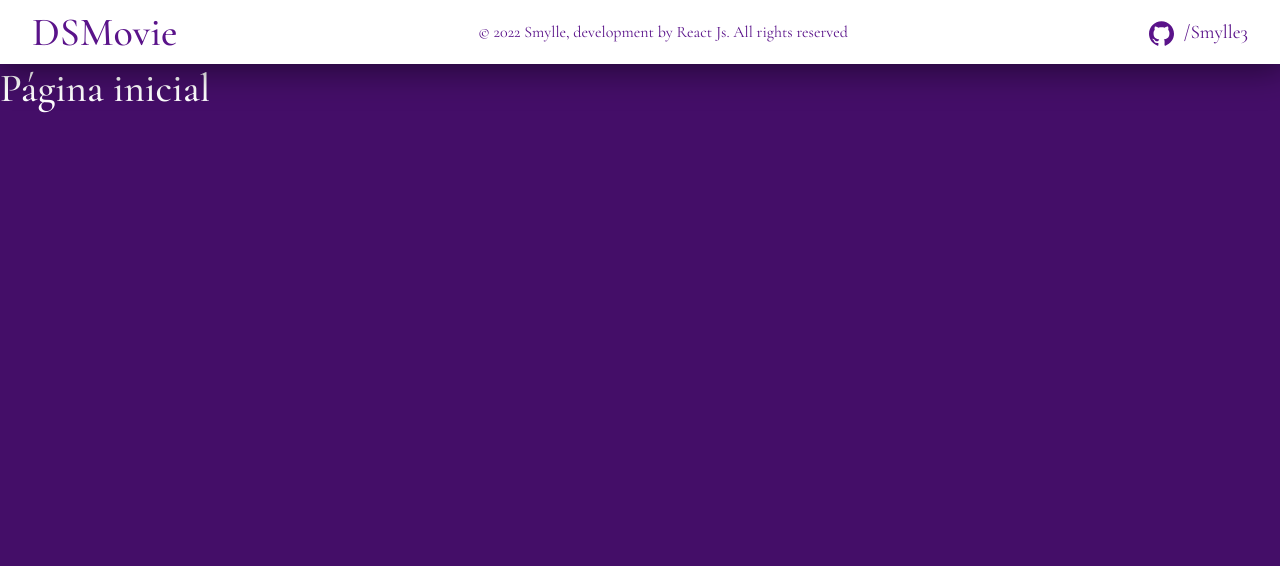
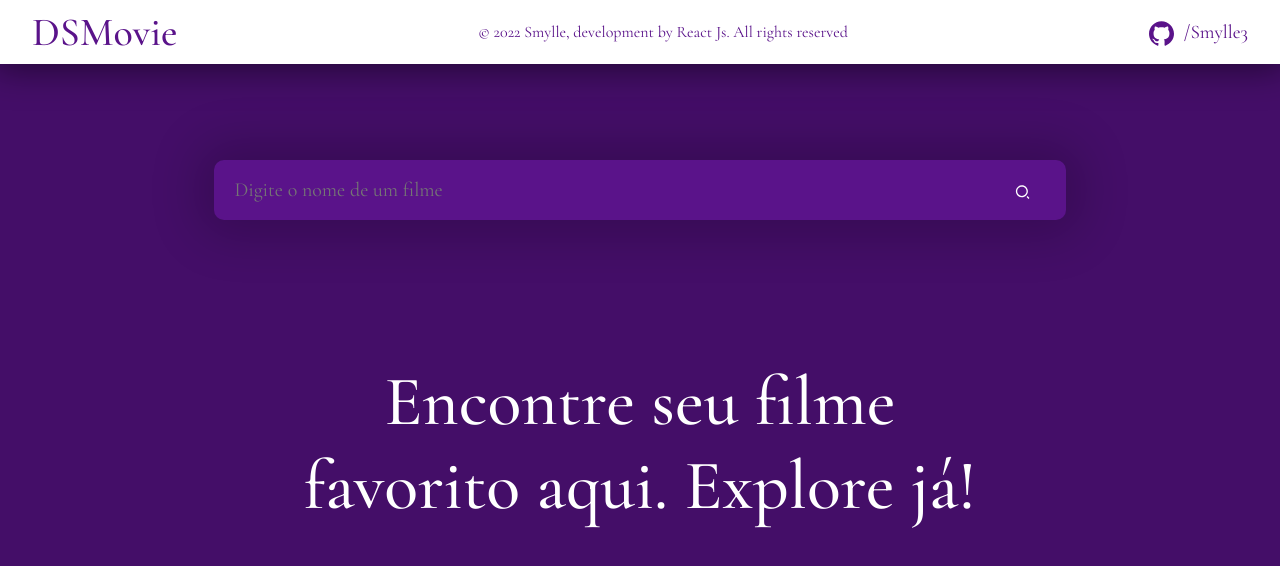
Before and after one commit to Smylle3/dsmovie, a React (Create React App) app: page / in a window 1280 px wide. Shown: the top 566 px of the page. Built offline with nearby package versions, Linux system fonts and the light colour scheme.

Commit message:
Configura e estiliza a home e faz chamada a API

```diff
--- a/src/pages/home/index.tsx
+++ b/src/pages/home/index.tsx
@@ -1,9 +1,53 @@
-import React from 'react'
+import CardMovie from 'components/cardMovie';
+import React, { useState } from 'react'
+import { RiSearch2Line } from 'react-icons/ri';
 import './styles.css'
 
 export default function Home() {
+  const [movieName, setMovieName] = useState('')
+  const [MovieDetails, setmovieDetails] = useState(null)
+
+  function handleSubmit(event: any) {
+    event.preventDefault()
+
+    const options = {
+      method: 'GET',
+      headers: {
+        'X-RapidAPI-Host': 'moviesdb5.p.rapidapi.com',
+        'X-RapidAPI-Key': '38b32c159amsh044c0e0ead77262p1374d7jsnc841f01749b0'
+      }
+    };
+
+    fetch(`https://moviesdb5.p.rapidapi.com/om?t=${movieName}`, options)
+      .then(response => response.json())
+      .then(response => setmovieDetails(response))
+      .catch(err => console.error(err));
+
+    setMovieName('')
+  }
+
   return (
-
-      <h1>Página inicial</h1>
+    <div className="box">
+      <form className='homeForm' onSubmit={(e) => handleSubmit(e)}>
+        <input
+          type='search'
+          className='homeSearch'
+          placeholder='Digite o nome de um filme'
+          onChange={(e) => setMovieName(e.target.value)}
+          value={movieName}
+          required
+        />
+        <button className='homeButton'>
+          <RiSearch2Line className='homeButtonIcon' />
+        </button>
+      </form>
+      {MovieDetails ?
+        <CardMovie name={MovieDetails} />
+        :
+        <h1 className='titleHome'>
+          Encontre seu filme favorito aqui. Explore já!
+        </h1>
+      }
+    </div>
   )
 }
--- a/src/pages/home/styles.css
+++ b/src/pages/home/styles.css
@@ -1,3 +1,59 @@
-h1 {
-    color: white;
+.box {
+  display: flex;
+  flex-direction: column;
+  align-items: center;
+  justify-content: center;
+  height: 100%;
+
+  padding: 6em 2em 0em 2em;
+  color: white;
 }
+
+.homeForm {
+  display: flex;
+  align-items: center;
+  width: 70%;
+  min-width: 350px;
+
+  border: 0 none;
+  border-radius: 10px;
+
+  background-color: var(--light-primary);
+  color: white;
+  box-shadow: 0px 0px 50px 15px rgba(0, 0, 0, 0.2);
+}
+
+.homeSearch {
+  border: 0 none;
+  border-radius: 10px;
+
+  background-color: transparent;
+  color: white;
+
+  width: 90%;
+  height: 3em;
+  padding: 1em;
+  font-size: 20px;
+
+  outline: 0 none;
+}
+
+.homeButton {
+  background-color: transparent;
+  cursor: pointer;
+  width: 10%;
+  height: 3.5em;
+}
+
+.homeButtonIcon {
+  background-color: transparent;
+  width: 100%;
+}
+
+.titleHome {
+  margin-top: 2em;
+  font-size: 70px;
+  width: 60%;
+  text-align: center;
+  cursor: default;
+}
```
